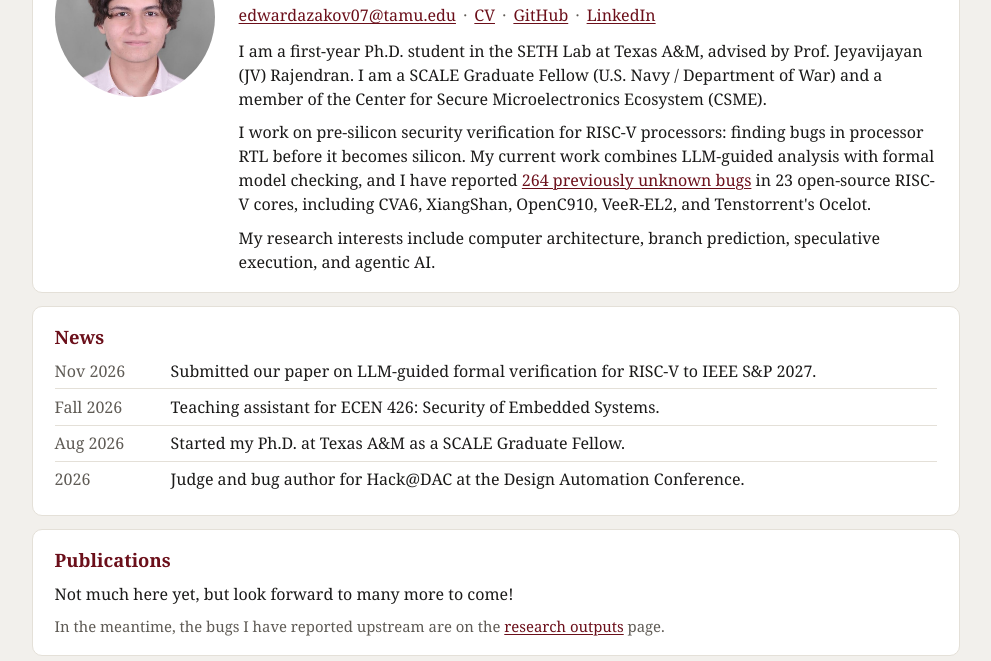
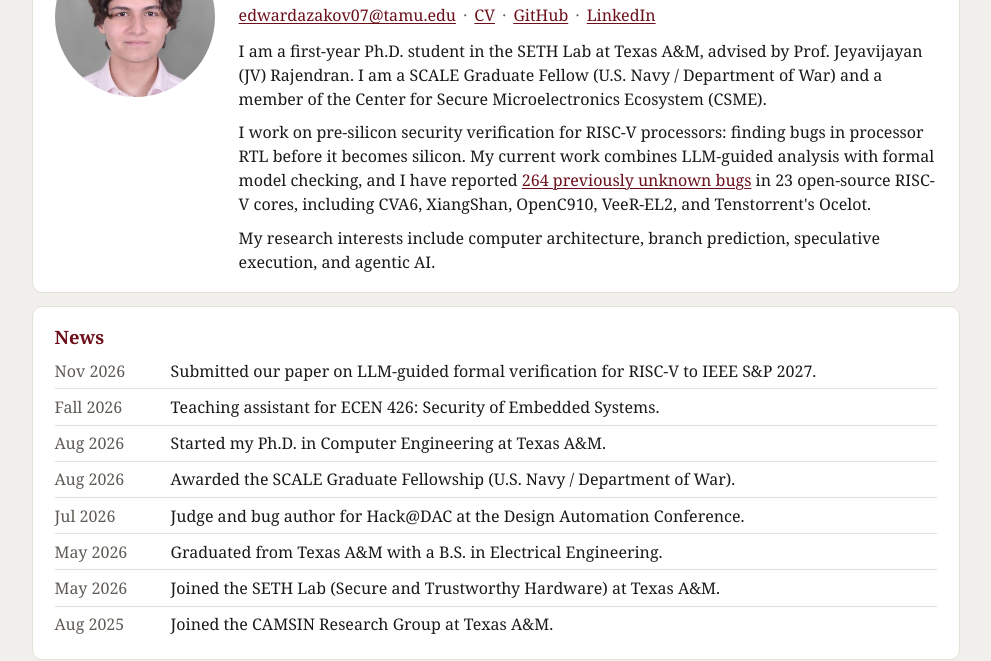
Before and after one commit to EdwyUU/EdwyUU.github.io, a plain HTML site: page index.html in a window 1280 px wide. Shown: the part 157-818 px from the top of the page, without its empty margins (144-1135 px from the left). Drawn offline with Linux system fonts and the light colour scheme.

Commit message:
Add files via upload

```diff
--- a/index.html
+++ b/index.html
@@ -39,8 +39,12 @@
   <ul class="dated">
     <li><span class="when">Nov 2026</span><span>Submitted our paper on LLM-guided formal verification for RISC-V to IEEE S&amp;P 2027.</span></li>
     <li><span class="when">Fall 2026</span><span>Teaching assistant for ECEN 426: Security of Embedded Systems.</span></li>
-    <li><span class="when">Aug 2026</span><span>Started my Ph.D. at Texas A&amp;M as a SCALE Graduate Fellow.</span></li>
-    <li><span class="when">2026</span><span>Judge and bug author for Hack@DAC at the Design Automation Conference.</span></li>
+    <li><span class="when">Aug 2026</span><span>Started my Ph.D. in Computer Engineering at Texas A&amp;M.</span></li>
+    <li><span class="when">Aug 2026</span><span>Awarded the SCALE Graduate Fellowship (U.S. Navy / Department of War).</span></li>
+    <li><span class="when">Jul 2026</span><span>Judge and bug author for Hack@DAC at the Design Automation Conference.</span></li>
+    <li><span class="when">May 2026</span><span>Graduated from Texas A&amp;M with a B.S. in Electrical Engineering.</span></li>
+    <li><span class="when">May 2026</span><span>Joined the SETH Lab (Secure and Trustworthy Hardware) at Texas A&amp;M.</span></li>
+    <li><span class="when">Aug 2025</span><span>Joined the CAMSIN Research Group at Texas A&amp;M.</span></li>
   </ul>
 </section>
 
```
Also changed, not shown: research-outputs.html (+2 -1 lines).
